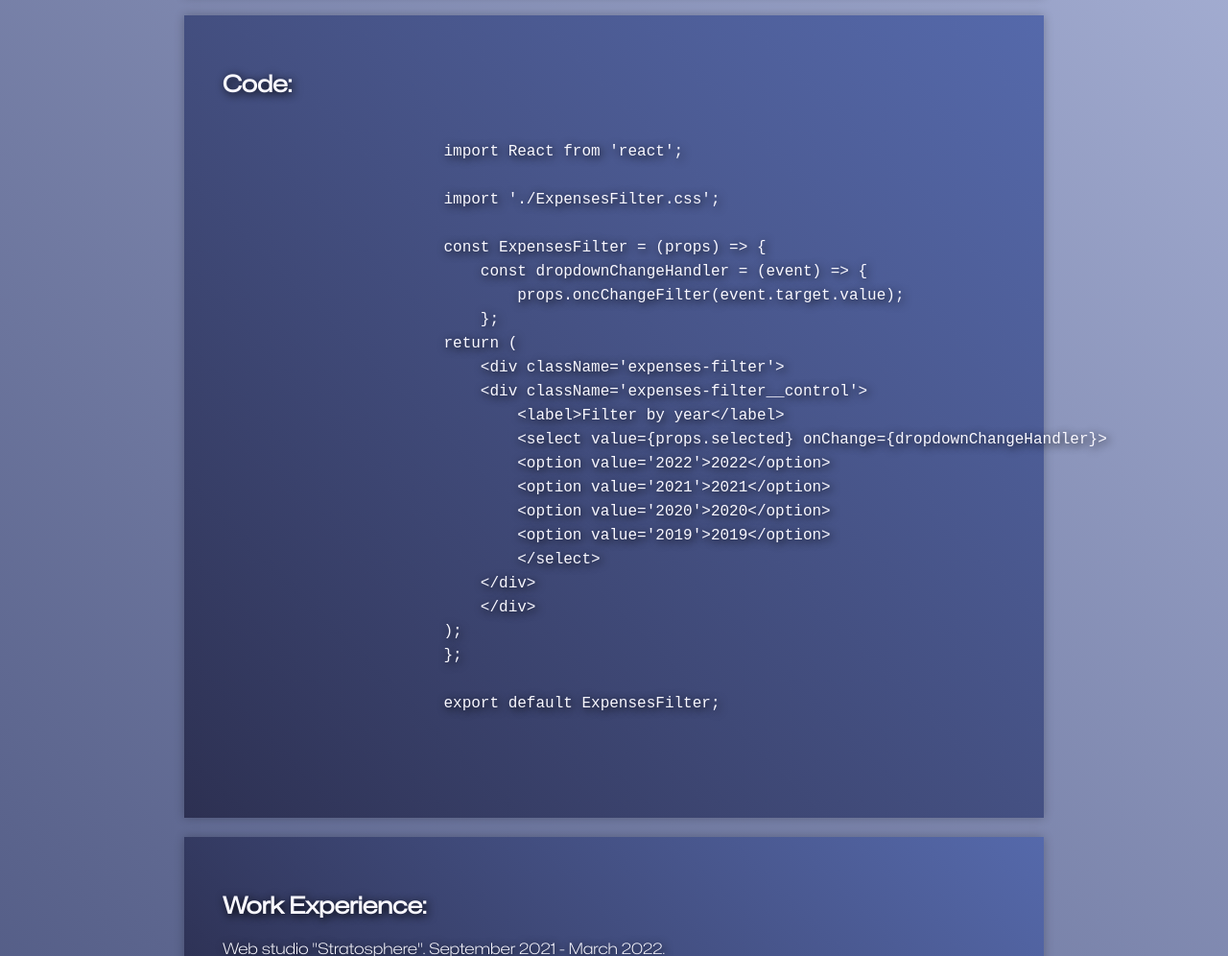
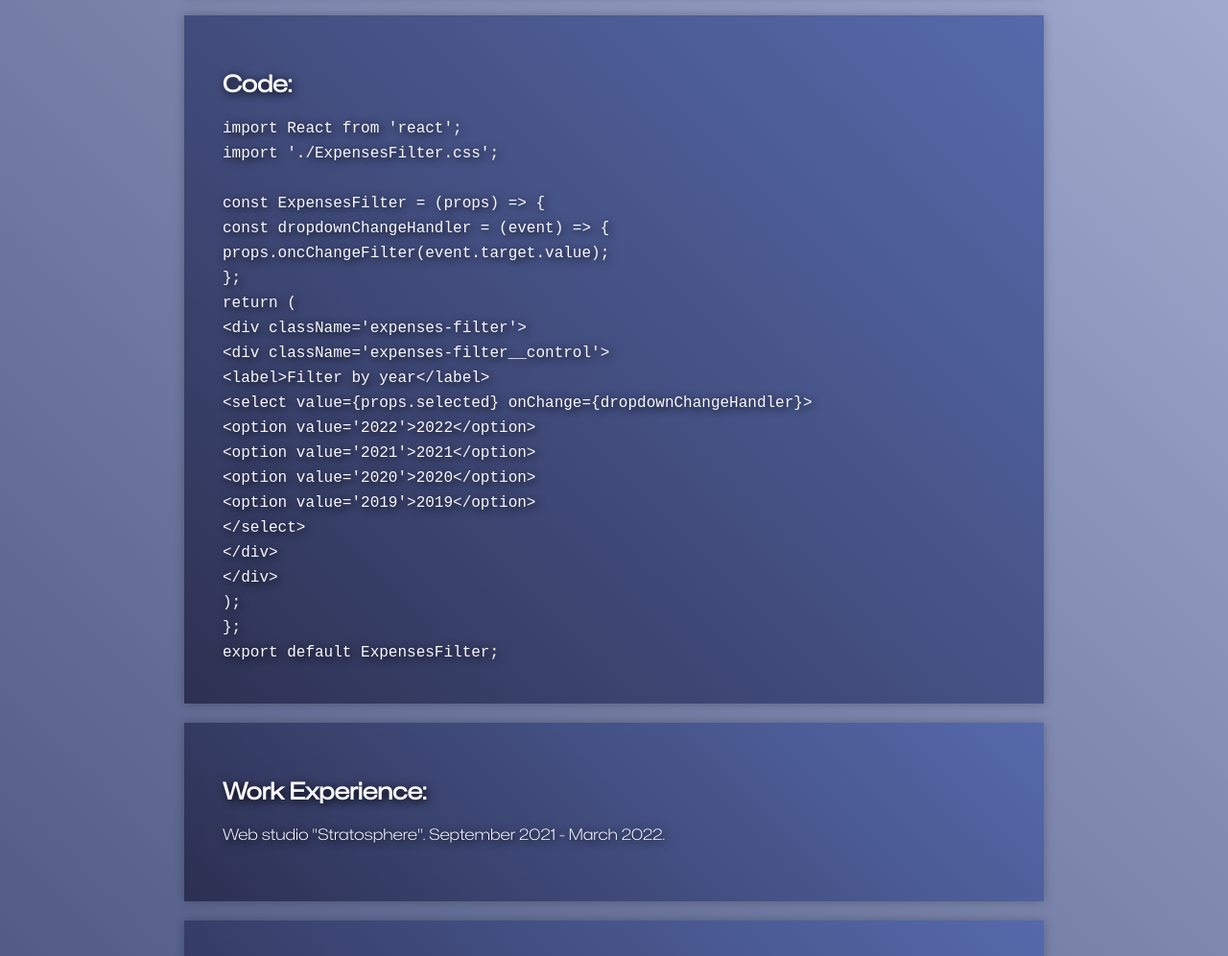
Before and after one commit to smirnovsky/rsschool-cv, a plain HTML site: page index.html in a window 1280 px wide. Shown: the part 1500-2496 px from the top of the page at 96% size. Drawn offline with Linux system fonts and the light colour scheme.

Commit message:
refactor: change code tag

```diff
--- a/index.html
+++ b/index.html
@@ -79,34 +79,31 @@
 
             <section id="code">
                 <h2>Code:</h2>
-                <pre>
-                    <code>
-                        import React from 'react';
-
-                        import './ExpensesFilter.css';
-
-                        const ExpensesFilter = (props) =&gt; {
-                            const dropdownChangeHandler = (event) =&gt; {
-                                props.oncChangeFilter(event.target.value);
-                            };
-                        return (
-                            &lt;div className='expenses-filter'&gt;
-                            &lt;div className='expenses-filter__control'&gt;
-                                &lt;label&gt;Filter by year&lt;/label&gt;
-                                &lt;select value={props.selected} onChange={dropdownChangeHandler}&gt;
-                                &lt;option value='2022'&gt;2022&lt;/option&gt;
-                                &lt;option value='2021'&gt;2021&lt;/option&gt;
-                                &lt;option value='2020'&gt;2020&lt;/option&gt;
-                                &lt;option value='2019'&gt;2019&lt;/option&gt;
-                                &lt;/select&gt;
-                            &lt;/div&gt;
-                            &lt;/div&gt;
-                        );
-                        };
+                    <code class="code">
+                        import React from 'react';<br>
+                        import './ExpensesFilter.css';<br>
+                        <br>
+                        const ExpensesFilter = (props) =&gt; {<br>
+                            const dropdownChangeHandler = (event) =&gt; {<br>
+                                props.oncChangeFilter(event.target.value);<br>
+                            };<br>
+                        return (<br>
+                            &lt;div className='expenses-filter'&gt;<br>
+                            &lt;div className='expenses-filter__control'&gt;<br>
+                                &lt;label&gt;Filter by year&lt;/label&gt;<br>
+                                &lt;select value={props.selected} onChange={dropdownChangeHandler}&gt;<br>
+                                &lt;option value='2022'&gt;2022&lt;/option&gt;<br>
+                                &lt;option value='2021'&gt;2021&lt;/option&gt;<br>
+                                &lt;option value='2020'&gt;2020&lt;/option&gt;<br>
+                                &lt;option value='2019'&gt;2019&lt;/option&gt;<br>
+                                &lt;/select&gt;<br>
+                            &lt;/div&gt;<br>
+                            &lt;/div&gt;<br>
+                        );<br>
+                        };<br>
 
                         export default ExpensesFilter;
                     </code>
-                </pre>
             </section>
 
             <section id="experience">
--- a/style.css
+++ b/style.css
@@ -155,6 +155,10 @@ nav {
     margin: 10vh auto;
 }
 
+.code {
+    width: fit-content;
+}
+
 section {
     background: linear-gradient(45deg, #1f2141ca, #5569ab);
     background-size: 100%;
```
